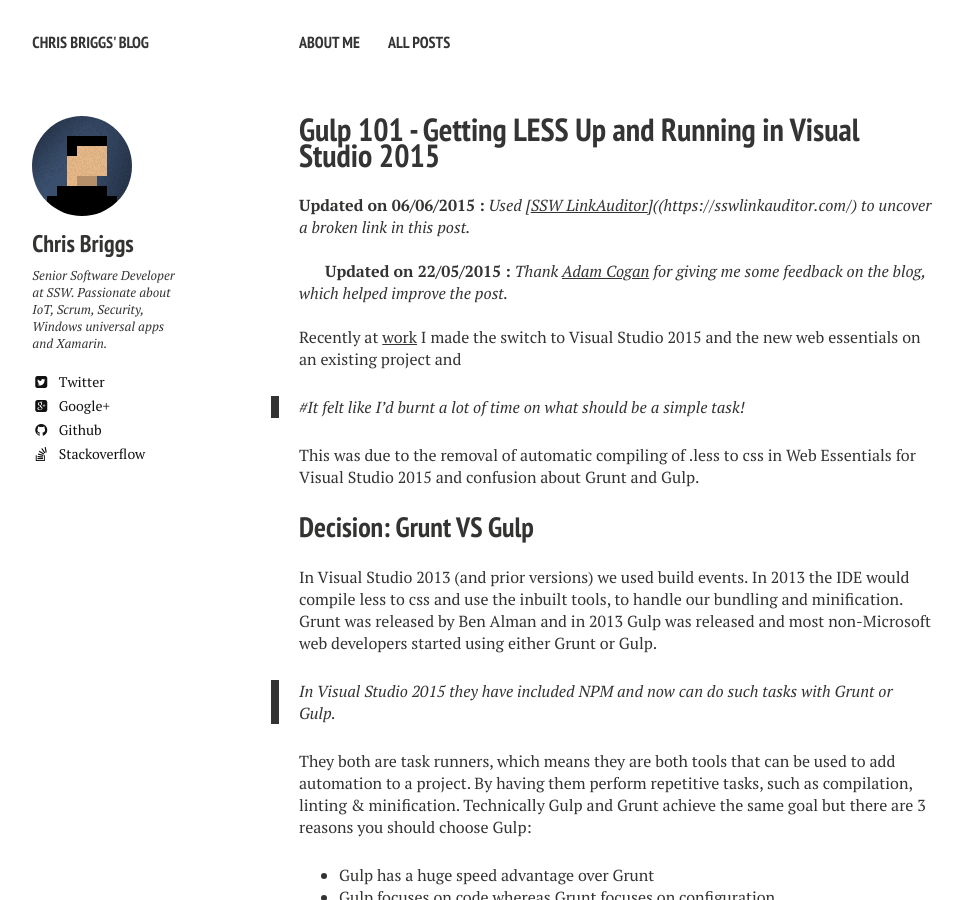
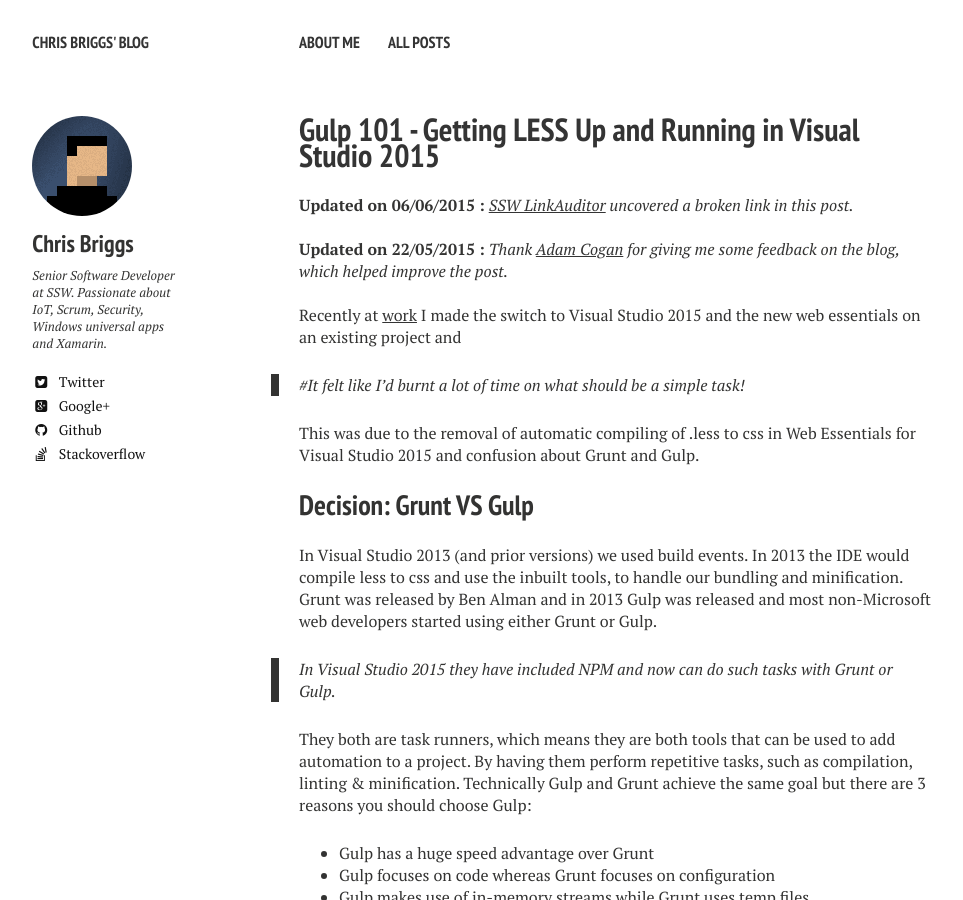
Before and after one commit to Briggsc28/briggsc28.github.io, a Jekyll site: the page built from _posts/2015-05-18-Gulp-101-CSS-all-the-LESS.md, in a window 1280 px wide and 900 px high. Shown: the whole window, without its empty margins (21-984 px from the left). Built offline with Jekyll 4.4.1, drawn with Linux system fonts in a browser that asks for light colours; nearby versions of some CDN libraries.

Commit message:
fixed minor page issues

```diff
--- a/_posts/2015-05-18-Gulp-101-CSS-all-the-LESS.md
+++ b/_posts/2015-05-18-Gulp-101-CSS-all-the-LESS.md
@@ -10,9 +10,7 @@
   credit: WeGraphics
   creditlink: http://wegraphics.net/downloads/free-ultimate-blurred-background-pack/
 ---
-**Updated on 06/06/2015 :** *Used [<u>SSW LinkAuditor</u>]((https://sswlinkauditor.com/) to uncover a broken link in this post.* <br /><br />
-
-**Updated on 22/05/2015 :** *Thank [<u>Adam Cogan</u>](http://adamcogan.com) for giving me some feedback on the blog, which helped improve the post.* <br /><br />Recently at [work](http://www.ssw.com.au/ssw/default.aspx) I made the switch to Visual Studio 2015 and the new web essentials on an existing project and
+**Updated on 06/06/2015 :** *[<u>SSW LinkAuditor</u>](https://sswlinkauditor.com/) uncovered a broken link in this post.* <br /><br />**Updated on 22/05/2015 :** *Thank [<u>Adam Cogan</u>](http://adamcogan.com) for giving me some feedback on the blog, which helped improve the post.* <br /><br />Recently at [work](http://www.ssw.com.au/ssw/default.aspx) I made the switch to Visual Studio 2015 and the new web essentials on an existing project and
 
 >#It felt like I'd burnt a lot of time on what should be a simple task!
 
```
